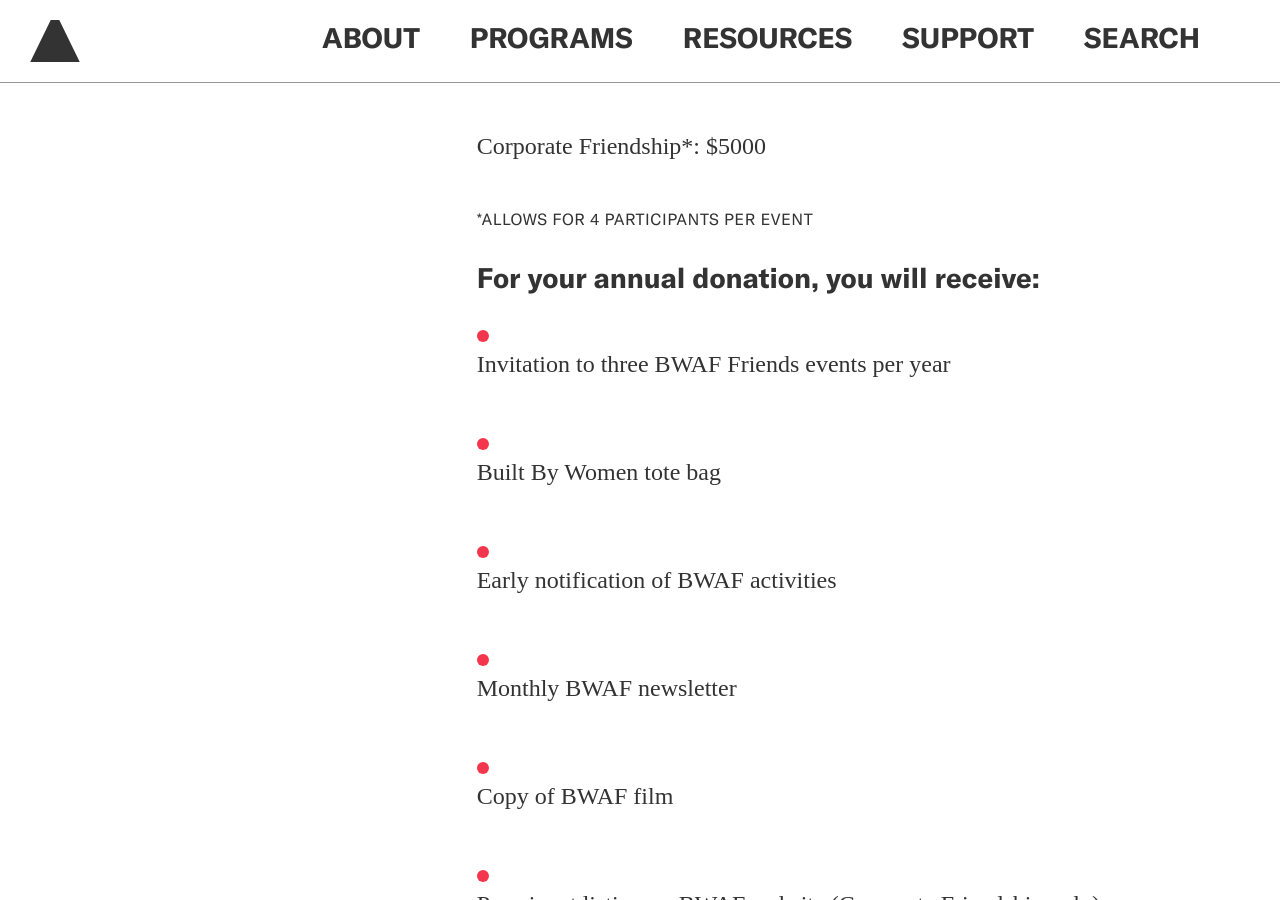
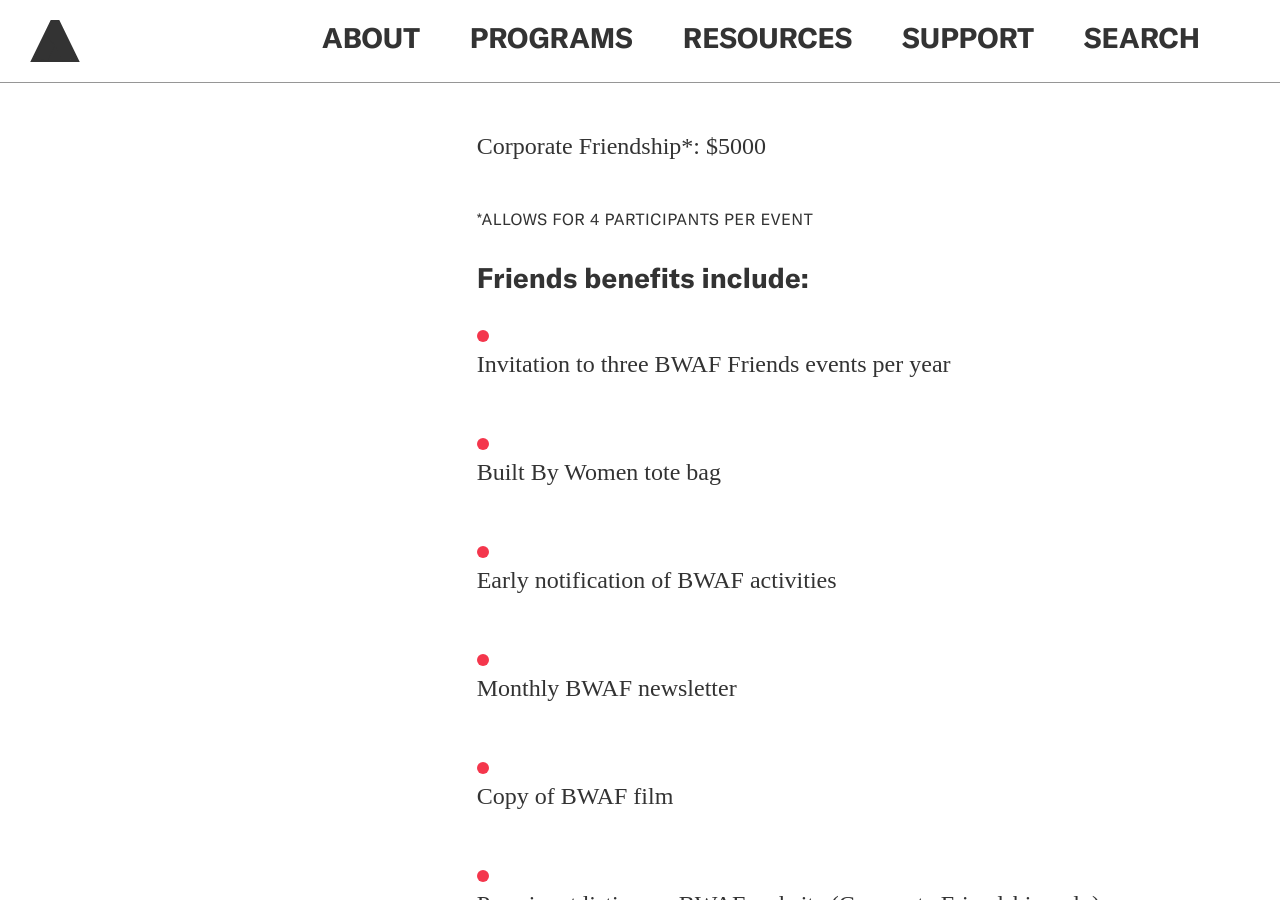
Before and after one commit to jengalas/bwaf-bbw, a Jekyll site: the page built from _programs/friends.md, in a window 1280 px wide and 900 px high, scrolled down 2091 px. Built offline with Jekyll 4.4.1, drawn with Linux system fonts in a browser that asks for light colours; nearby versions of some CDN libraries; some web fonts are replaced.

Commit message:
Updated 1 file via CloudCannon.

```diff
--- a/_programs/friends.md
+++ b/_programs/friends.md
@@ -76,8 +76,8 @@
       ten years of professional experience): $250</p><p>Professional (ten or
       more years of professional experience): $500</p><p>Corporate Friendship*:
       $5000</p><h6>*Allows for 4 participants per
-      event&nbsp;</h6><h2><strong>For your annual donation, you will
-      receive:</strong></h2><ul><li><p>Invitation to three BWAF Friends events
+      event&nbsp;</h6><h2><strong>Friends benefits
+      include:</strong></h2><ul><li><p>Invitation to three BWAF Friends events
       per year</p></li><li><p>Built By Women tote bag</p></li><li><p>Early
       notification of BWAF activities</p></li><li><p>Monthly BWAF
       newsletter</p></li><li><p>Copy of BWAF film</p></li><li><p>Prominent
```
